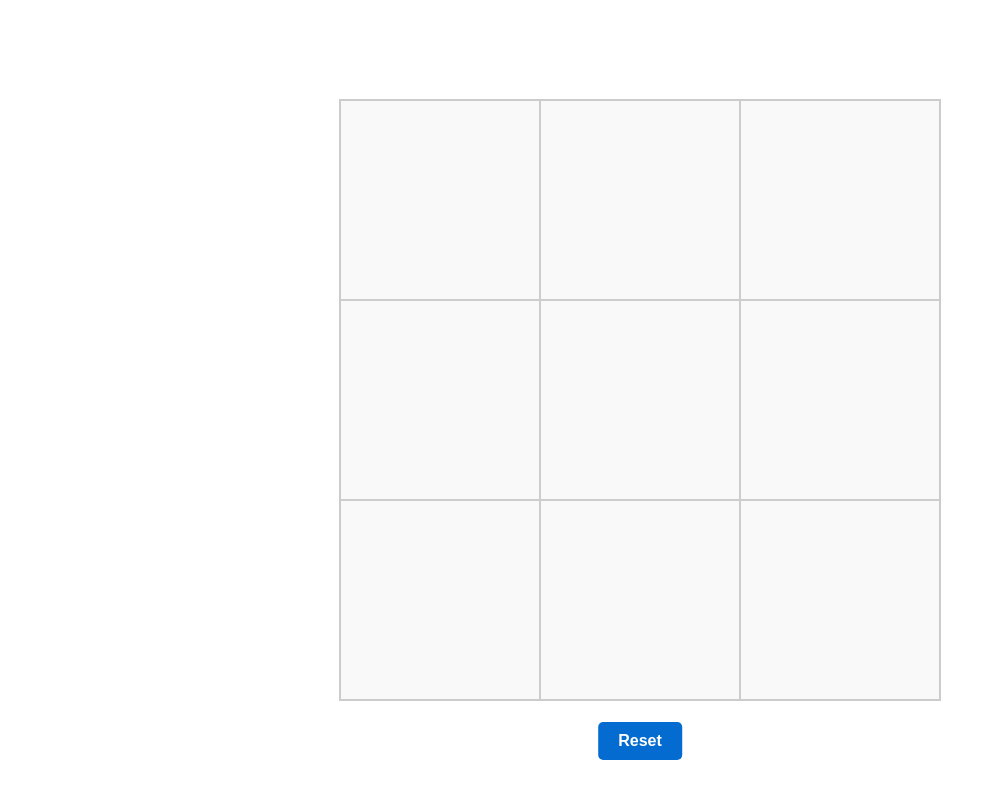
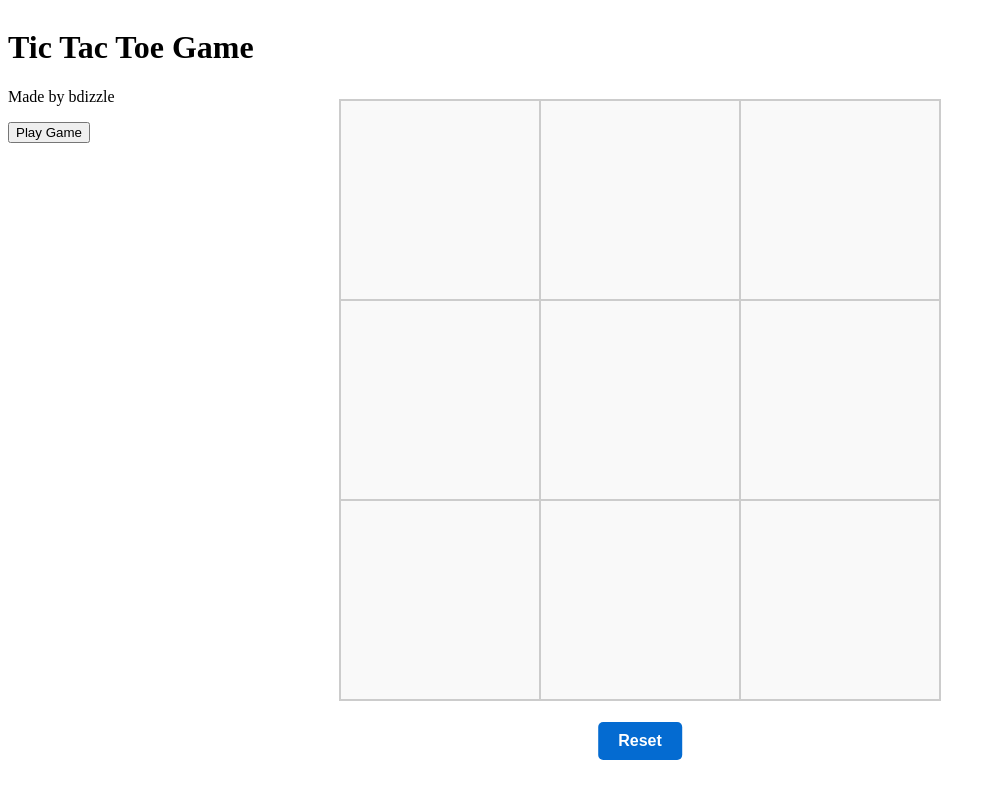
Before and after one commit to BrendanDenzel/tic-tac-toe, a plain HTML site: page index.html in a window 1280 px wide. Shown: the whole page, without its empty margins (0-996 px from the left). Drawn offline with Linux system fonts and the light colour scheme.

Commit message:
Update index.html

```diff
--- a/index.html
+++ b/index.html
@@ -5,6 +5,11 @@
     <link rel="stylesheet" type="text/css" href="style.css">
 </head>
 <body>
+    <div id="startScreen">
+        <h1>Tic Tac Toe Game</h1>
+        <p>Made by bdizzle</p>
+        <button id="humanButton">Play Game</button>
+      </div>
     <div id="board">
       <div class="square"></div>
       <div class="square"></div>
```
